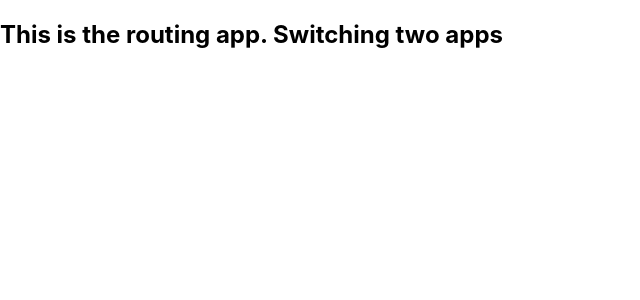
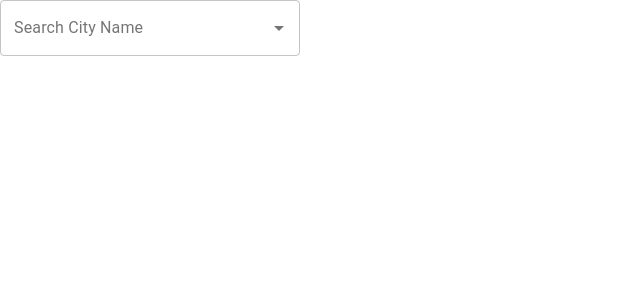
Before and after one commit to zeezeee96/weather-app, a React (Create React App) app: page / in a window 1280 px wide. Shown: the top 300 px of the page, without its empty margins (0-640 px from the left). Built offline with nearby package versions, Linux system fonts and the light colour scheme.

Commit message:
Improved Search Bar Component with Autocomplete option

```diff
--- a/package.json
+++ b/package.json
@@ -5,6 +5,7 @@
   "dependencies": {
     "@material-ui/core": "^4.11.3",
     "@material-ui/icons": "^4.11.2",
+    "@material-ui/lab": "^4.0.0-alpha.57",
     "@testing-library/jest-dom": "^5.11.9",
     "@testing-library/react": "^11.2.5",
     "@testing-library/user-event": "^12.6.3",
--- a/src/App.js
+++ b/src/App.js
@@ -1,10 +1,10 @@
 import React, { useState } from 'react';
 import { BrowserRouter as Router, Switch, Route, Link} from "react-router-dom";
 import Weatherdetails from './components/Weatherdetails';
-import Fetchapi from './components/fetchapi';
+import Home from './components/Home';
 
  function App() {
-   const [weatherdata, setWeatherData]=useState("");
+
   return (
     <Router>
       <div>
@@ -13,11 +13,7 @@ import Fetchapi from './components/fetchapi';
             <Home />
           </Route>
           <Route path="/weatherdetails">
-            <Weatherdetails
-            weatherdata={weatherdata}
-            />
-            <Fetchapi
-            onDetailsClick={(x)=>setWeatherData(x)}/>
+            <Weatherdetails/>
           </Route>
         </Switch>
       </div>
@@ -25,7 +21,4 @@ import Fetchapi from './components/fetchapi';
   );
 }
 
-function Home() {
-  return <h2>This is the routing app. Switching two apps</h2>;
-}
 export default App;
--- /dev/null
+++ b/src/components/Home.js
@@ -0,0 +1,46 @@
+import React, { useEffect, useState } from "react";
+import { fetchApi } from "../services/request-service";
+import { useHistory } from "react-router-dom";
+import TextField from "@material-ui/core/TextField";
+import Autocomplete from "@material-ui/lab/Autocomplete";
+
+const Home = () => {
+  const [query, setQuery] = useState("");
+  const [city, setCity] = useState("");
+  const [options, setOptions] = useState([]);
+
+  let history = useHistory();
+
+  const search = (newInputValue) => {
+    setQuery(newInputValue);
+    fetchApi(newInputValue).then((data) => setOptions(data));
+  };
+
+  return (
+    <div>
+      <Autocomplete
+        id="weather-search"
+        value={city}
+        onChange={(event, newValue) => {
+          setCity(newValue);
+          sessionStorage.setItem("cityname", JSON.stringify(newValue));
+          history.push("/weatherdetails");
+        }}
+        inputValue={query}
+        onInputChange={(event, newInputValue) => search(newInputValue)}
+        options={options}
+        getOptionLabel={(option) => option.LocalizedName}
+        renderOption={(option) => (
+          <React.Fragment>
+            {option.LocalizedName} ({option.Country.LocalizedName})
+          </React.Fragment>
+        )}
+        style={{ width: 300 }}
+        renderInput={(params) => (
+          <TextField {...params} label="Search City Name" variant="outlined" />
+        )}
+      />
+    </div>
+  );
+};
+export default Home;
--- a/src/components/fetchapi.js
+++ /dev/null
@@ -1,34 +0,0 @@
-import React, { useEffect, useState } from "react";
-import axios from "axios";
-
-function Fetchapi(props) {
-  const [city, setCity] = useState("Chakwal");
-  const [weather, setWeather] = useState("");
-  useEffect(() => search(), [])
-    const search = async () => {
-      const url = `http://api.openweathermap.org/data/2.5/weather?q=${city}&appid=ef277ccf1e865fdb0f6d03ad7ca53bff`;
-      const response = await fetch(url);
-      const resJson = await response.json();
-      setWeather(resJson);
-      props.onDetailsClick(weather);
-    };
-
-
-  return (
-    <div>
-      <input
-        type="text"
-        value={city}
-        placeholder="Enter City Name"
-        onChange={(e) => setCity(e.target.value)}
-      />
-<button onClick={()=> search()}>Search</button>
-      {!weather?  (<p>No Data</p>): (
-      <div>
-        <h3>{weather.name}</h3>
-        <h4>{(weather.main.temp - 273).toFixed(2) + " °C"} </h4>
-      </div> )}
-    </div>
-  );
-}
-export default Fetchapi;
--- /dev/null
+++ b/src/constants/constants.js
@@ -0,0 +1,8 @@
+import React from 'react';
+// export const API_URL = 'http://api.openweathermap.org/data/2.5/weather';
+// export const API_Key='ef277ccf1e865fdb0f6d03ad7ca53bff';
+export const API_BASE_URL = 'http://dataservice.accuweather.com/locations/v1/';
+export const API_AUTOCOMPLETE_URL= 'cities/autocomplete'
+export const API_TOPCITIES_URL = 'topcities/{50}'
+export const API_CITYSEARCH_URL = 'cities/search'
+export const API_KEY='oqdvF8PEwwpJJp3snTja00jQG8yUedGK';
--- /dev/null
+++ b/src/services/request-service.js
@@ -0,0 +1,13 @@
+import React, { useEffect, useState } from "react";
+import axios from "axios";
+import { API_BASE_URL,API_AUTOCOMPLETE_URL, API_KEY } from "../constants/constants";
+
+export const fetchApi = async (query) => {
+  const { data } = await axios.get(API_BASE_URL+API_AUTOCOMPLETE_URL, {
+    params: {
+      q: query,
+      apikey: API_KEY,
+    },
+  });
+  return data;
+};
```
Also changed, not shown: 1 other file (tests, documents, lock files or other folders).
